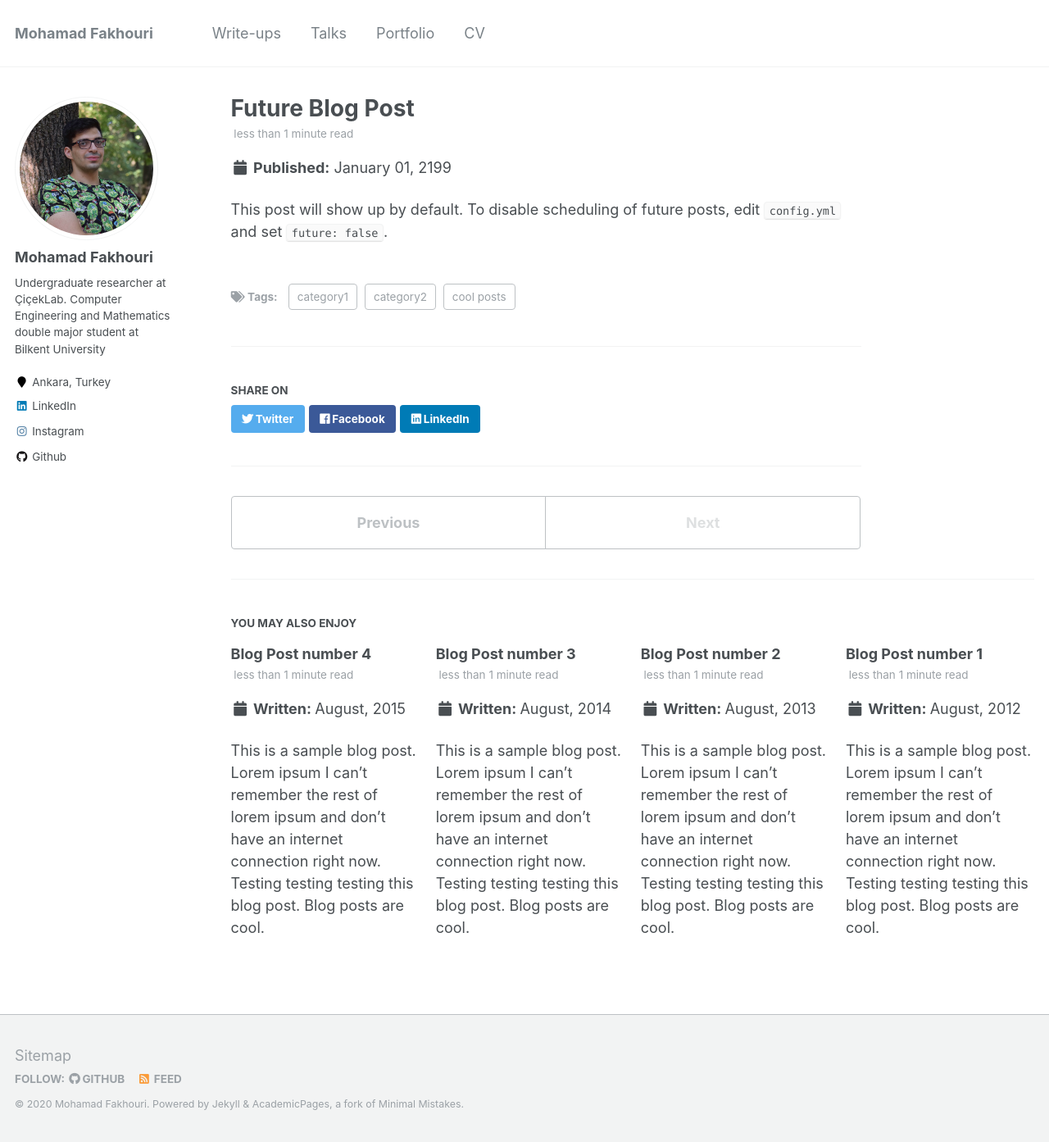
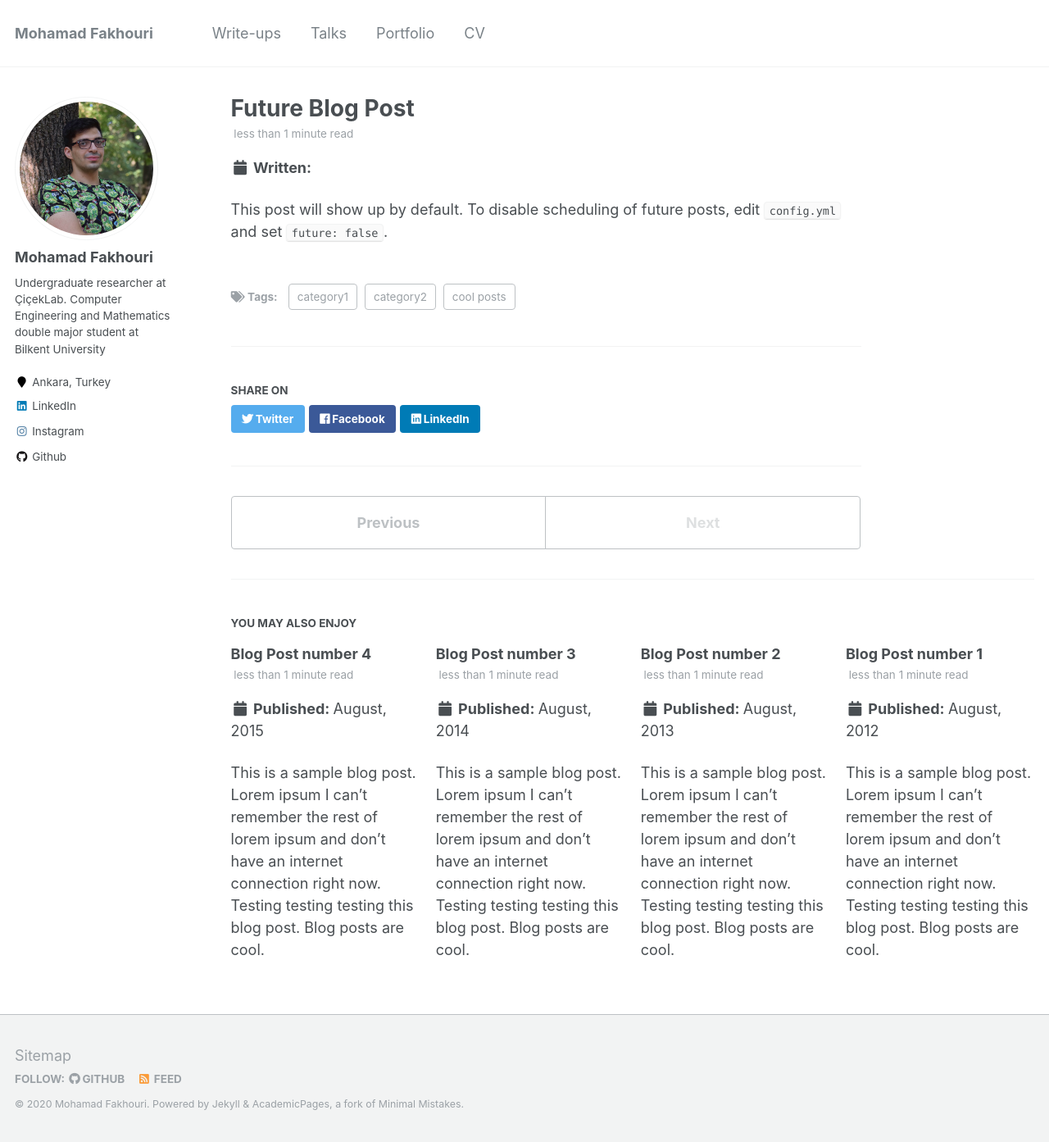
Before and after one commit to mohahf19/mohahf19.github.io, a Jekyll site: the page built from _posts/2199-01-01-future-post.md, in a window 1280 px wide and 1393 px high. Shown: the whole window at 82% size. Built offline with Jekyll 4.4.1, drawn with Linux system fonts in a browser that asks for light colours.

Commit message:
something

```diff
--- a/_includes/archive-single.html
+++ b/_includes/archive-single.html
@@ -45,7 +45,7 @@
         {% elsif post.collection == 'publications' %}
           <p>Published in <i>{{ post.venue }}</i>, {{ post.date | default: "1900-01-01" | date: "%Y" }} </p>
         {% elsif post.date %}
-        <p class="page__date"><strong><i class="fa fa-fw fa-calendar" aria-hidden="true"></i> Written: </strong>{{ post.date | date: '%B, %Y' }} </p>
+        <p class="page__date"><strong><i class="fa fa-fw fa-calendar" aria-hidden="true"></i> Published: </strong>{{ post.date | date: '%B, %Y' }} </p>
         {% endif %}
 
     {% if post.excerpt and site.read_more != 'enabled' %}
--- a/_layouts/single.html
+++ b/_layouts/single.html
@@ -41,7 +41,7 @@
         {% elsif page.venue and page.date %}
           <p>Published in <i>{{ page.venue }}</i>, {{ page.date | default: "1900-01-01" | date: "%Y" }} </p>
         {% elsif page.date %}
-          <p class="page__date"><strong><i class="fa fa-fw fa-calendar" aria-hidden="true"></i> {{ site.data.ui-text[site.locale].date_label | default: "Written:" }}</strong> <time datetime="{{ page.date | date_to_xmlschema }}">{{ page.date | default: "1900-01-01" | date: "%B %d, %Y" }}</time></p>
+        <p class="page__date"><strong><i class="fa fa-fw fa-calendar" aria-hidden="true"></i> Written: </strong>{{ post.date | date: '%B, %Y' }} </p>
         {% endif %}
 
 
```
